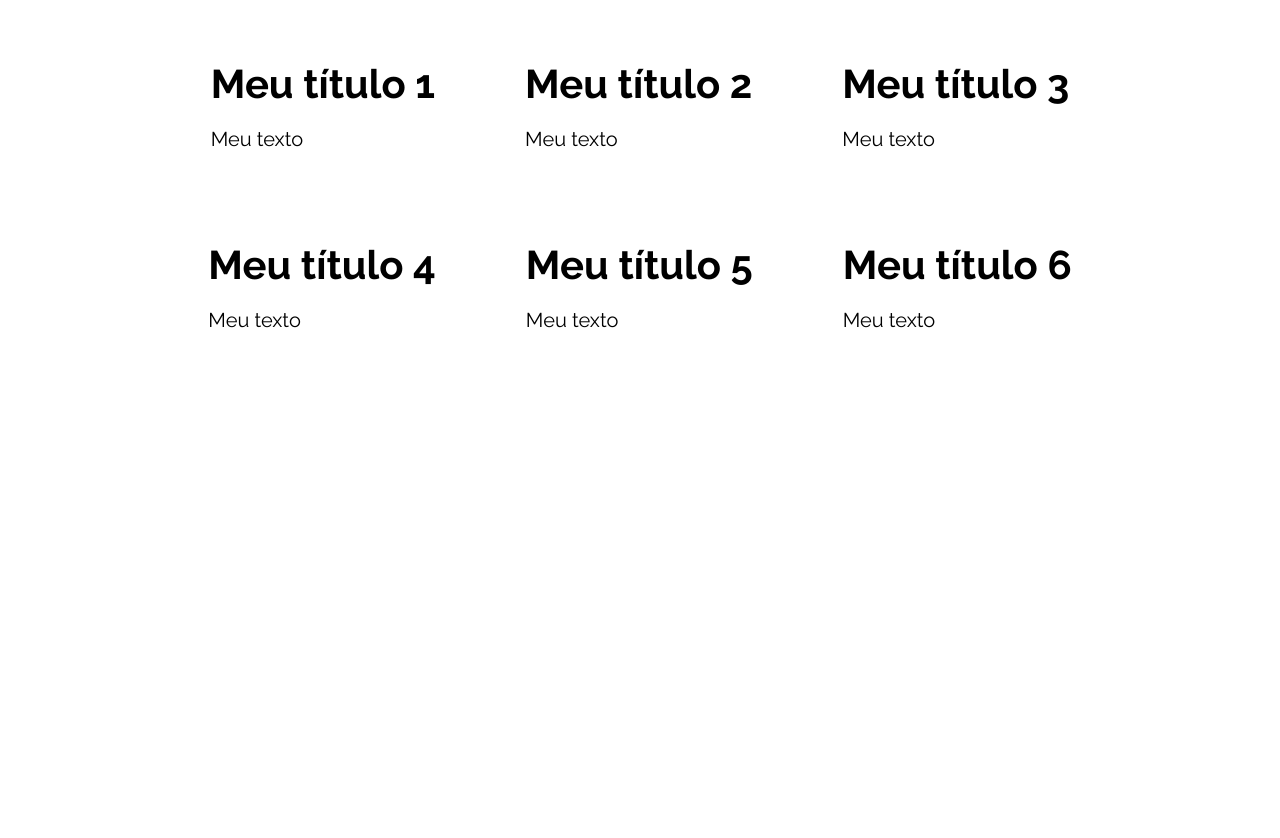
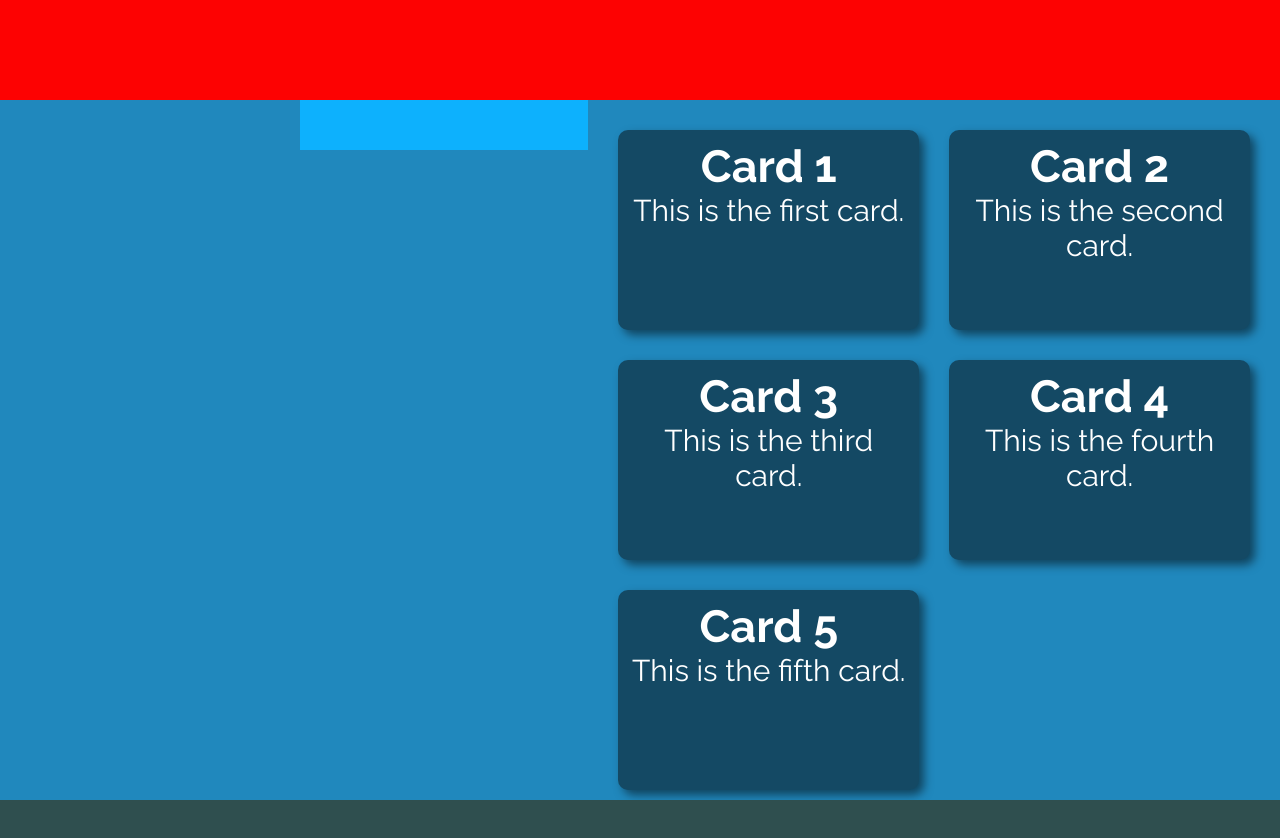
Before and after one commit to dudamlds/desafio4, a React (Vite) app: page / in a window 1280 px wide. Shown: the top 838 px of the page. Before the commit the page ends 800 px from the top, so only its background shows below. Built offline with nearby package versions, Linux system fonts and the light colour scheme.

Commit message:
código quw deu errado

```diff
--- a/src/App.jsx
+++ b/src/App.jsx
@@ -1,13 +1,14 @@
 import "./styles/theme.css";
 import "./styles/global.css";
-import { MyTextList } from "./components/MyTextList";
+// import { MyTextList } from "./components/MyTextList";
+import { MyGrid } from "./components/MyGrid";
 
 export default function App() {
 
   return (
     // React Fragment
     <>
-      <MyTextList />
+      <MyGrid />
     </>
   );
 }
--- /dev/null
+++ b/src/components/MyGrid.jsx
@@ -0,0 +1,36 @@
+import styles from "./MyGrid.module.css";
+
+export function MyGrid() {
+  return (
+    <div className={styles.container}>
+      <header className={styles.header1} />
+      <header className={styles.header2} />
+      <aside className={styles.aside} />
+      <main className={styles.main}>
+        <div className={styles.grid}>
+          <div className={styles.card}>
+            <h2>Card 1</h2>
+            <p>This is the first card.</p>
+          </div>
+          <div className={styles.card}>
+            <h2>Card 2</h2>
+            <p>This is the second card.</p>
+          </div>
+          <div className={styles.card}>
+            <h2>Card 3</h2>
+            <p>This is the third card.</p>
+          </div>
+          <div className={styles.card}>
+            <h2>Card 4</h2>
+            <p>This is the fourth card.</p>
+          </div>
+          <div className={styles.card}>
+            <h2>Card 5</h2>
+            <p>This is the fifth card.</p>
+          </div>
+        </div>
+      </main>
+      <footer className={styles.footer} />
+    </div>
+  );
+}
--- /dev/null
+++ b/src/components/MyGrid.module.css
@@ -0,0 +1,79 @@
+.container {
+  display: grid;
+
+  grid-template-areas:
+    "header1 header1 header1"
+    "aside1 header2 asider2"
+    "main main main"
+    "footer footer footer";
+
+  grid-template-columns: 30rem auto;
+  grid-template-rows: 10rem 5rem calc(100vh - 15rem) 10rem;
+
+  @media (max-width: 1200px) {
+    grid-template-areas:
+      "header1"
+      "header2"
+      "main"
+      "footer";
+
+    grid-template-columns: 1fr;
+  }
+}
+
+.header1 {
+  grid-area: header1;
+  background-color: rgb(253, 2, 2);
+}
+
+.header2 {
+  grid-area: header2;
+  background-color: rgb(13, 177, 253);
+
+}
+
+.aside1 {
+  grid-area: aside1;
+  background-color: rgb(255, 251, 0);
+
+  @media (max-width: 1200px) {
+    display: none;
+  }
+}
+
+.aside2 {
+  grid-area: aside2;
+  background-color: rgb(255, 251, 0);
+
+  @media (max-width: 1200px) {
+    display: none;
+  }
+}
+
+.footer {
+  grid-area: footer;
+  background-color: darkslategray;
+}
+
+.grid {
+  /* height: 100vh; */
+  padding: 3rem;
+  display: grid;
+  grid-template-columns: repeat(auto-fit, minmax(30rem, 1fr));
+  grid-template-rows: repeat(auto-fit, min-content);
+  gap: 3rem;
+
+  /* justify-content: center; */
+  /* align-content: center; */
+}
+
+.card {
+  background-color: var(--primary-dark);
+  border-radius: 1rem;
+  color: var(--primary-contrast-light);
+  padding: 1rem;
+  box-shadow: 0.5rem 0.5rem 1rem rgba(0, 0, 0, 0.5);
+  font-size: 3rem;
+  text-align: center;
+  height: 20rem;
+}
--- a/src/components/MyText.module.css
+++ b/src/components/MyText.module.css
@@ -1,6 +1,10 @@
 .container {
     /* margin: 0 auto; */
     max-width: 50rem;
+
+    @media (max-width: 768px) {
+        width: 80vw;
+    }
 }
 
 .div {
--- a/src/components/MyTextList.jsx
+++ b/src/components/MyTextList.jsx
@@ -12,6 +12,8 @@
   ];
 
   return (
+    <>
+      <h1 className={styles.title}>Lista de Textos</h1>
       <div className={styles.container}>
         {texts.map((text, index) => {
           return (
@@ -21,5 +23,6 @@
           );
         })}
       </div>
+    </>
   );
 }
--- a/src/components/MyTextList.module.css
+++ b/src/components/MyTextList.module.css
@@ -1,15 +1,37 @@
 .container {
   padding: 3rem;
-    /* height: 100vh; */
+  height: 100vh;
   display: flex;
   flex-direction: row; /* row column row-reverse column-reverse */
   flex-wrap: wrap; /* nowrap wrap wrap-reverse */
-    gap: 3rem;
+  gap: 3rem 6rem; /* row-gap column-gap */
 
   /* EIXO HORIZONTAL - Main Axis */
   justify-content: center; /* flex-start flex-end center space-between space-around */
 
   /* EIXO VERTICAL - Cross Axis */
   align-items: center; /* flex-start flex-end center baseline stretch */
-    align-content: center; /* flex-start flex-end center space-between space-around stretch */
+  align-content: start;
+
+  @media (max-width: 768px) {
+    flex-flow: column nowrap;
+    height: auto;
   }
+}
+
+.title {
+  margin-top: 3rem;
+  font-size: 10rem;
+  font-weight: bolder;
+  text-align: center;
+
+  /* Telas com largura até 1200px */
+  @media (max-width: 1200px) {
+    font-size: 6rem;
+
+    /* Telas entre 768px e 1200px */
+    @media (max-width: 768px) {
+      font-size: 3rem;
+    }
+  }
+}
--- a/src/styles/theme.css
+++ b/src/styles/theme.css
@@ -1,4 +1,4 @@
-root {
+:root {
   --primary: #2088bd;
   --primary-light: #9ccbe0;
   --primary-dark: #144964;
```
Lines whose indentation alone changed are shown as unchanged.
